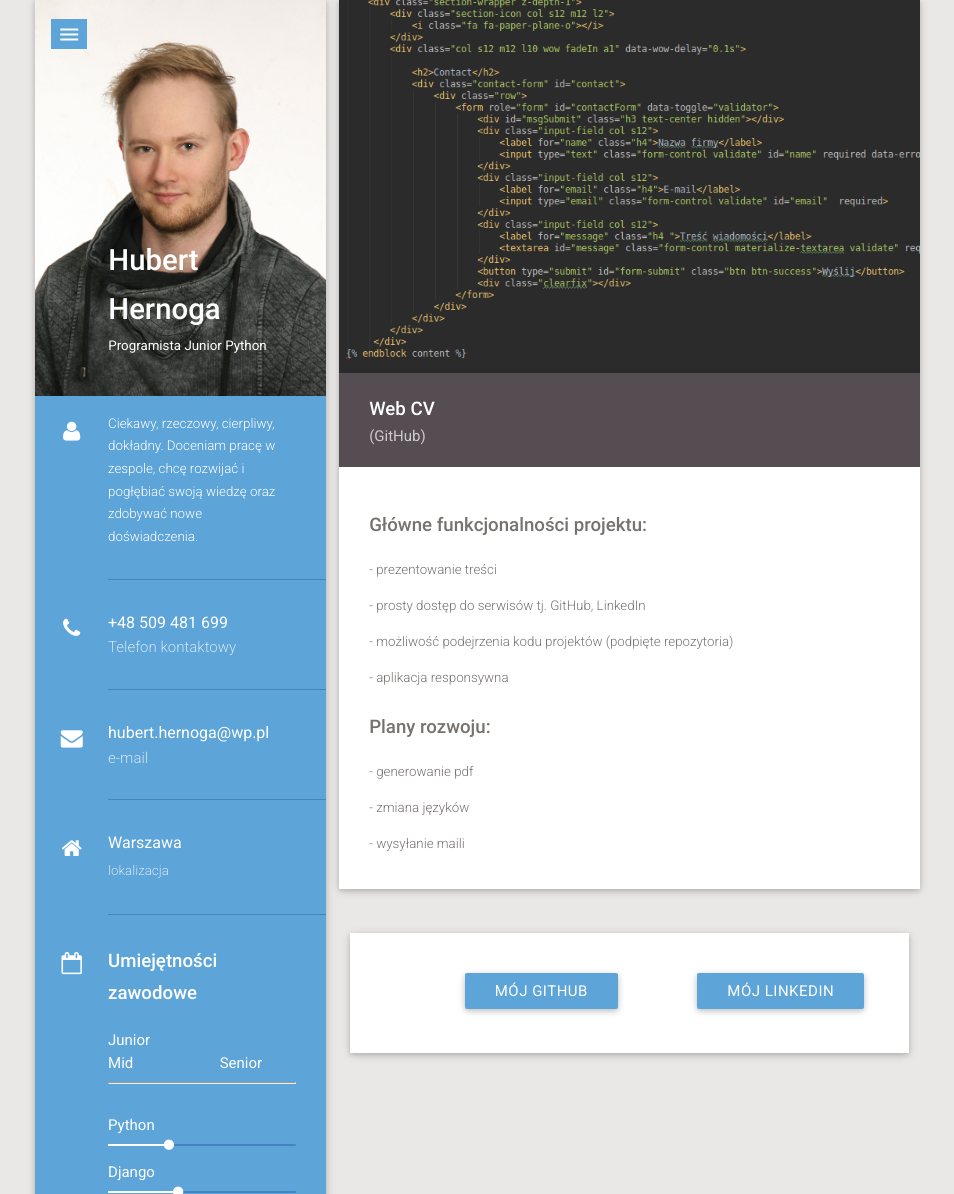
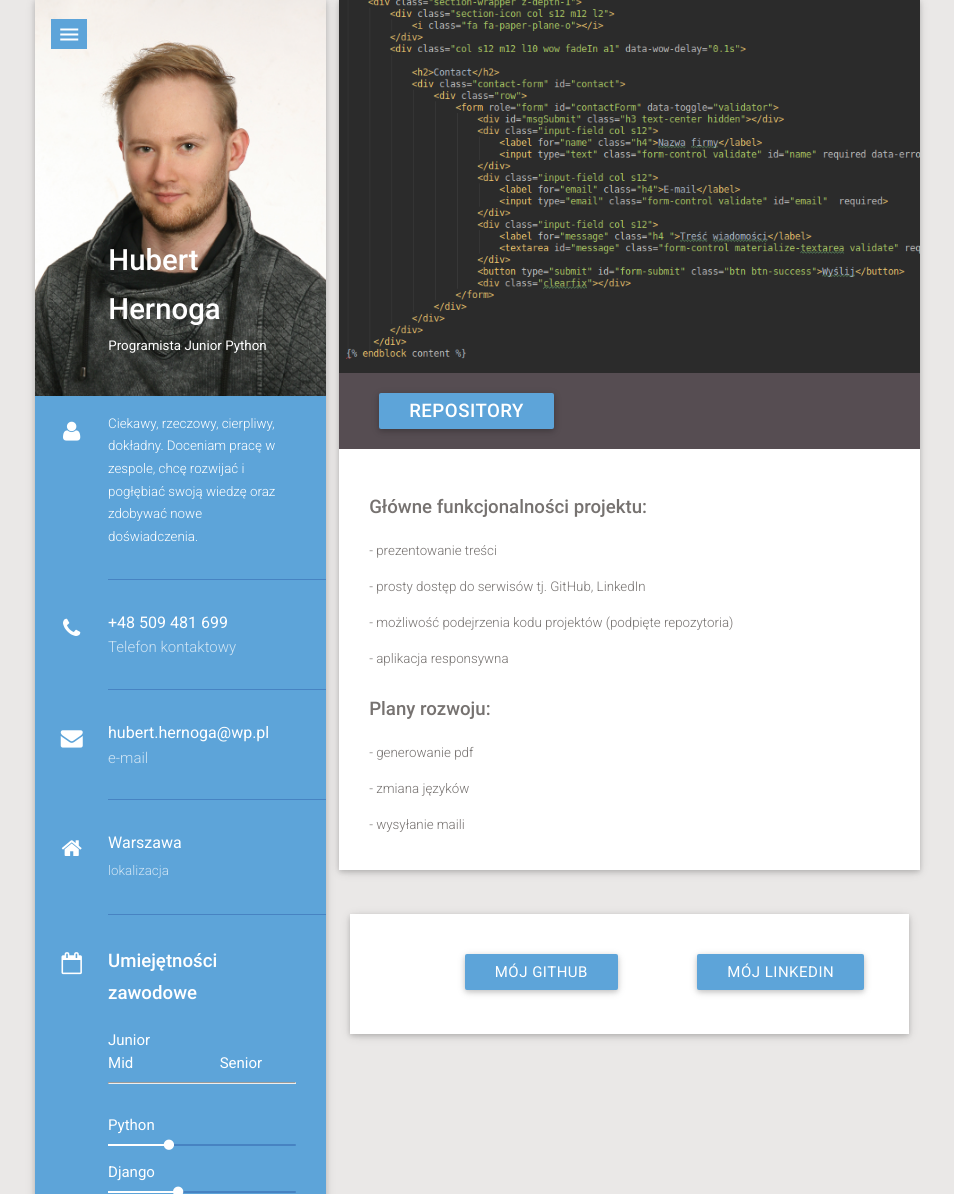
Before and after one commit to hubert-hernoga/my_web_cv, a Django app: page /project_cv/ in a window 1280 px wide. Shown: the part 25-1219 px from the top of the page, without its empty margins (168-1122 px from the left). Run offline with Django 3.2, Linux system fonts and the light colour scheme.

Commit message:
Added button to repository in projects

```diff
--- a/cv_maker/templates/multipage/project-cv.html
+++ b/cv_maker/templates/multipage/project-cv.html
@@ -12,12 +12,16 @@
                         <div class="thumbnail z-depth-1 animated">
                             <img src="{% static 'multipa/images/my_web_cv.png' %}" alt="" class="responsive-img">
                             <div class="blog-details">
-                                <div class="post-title" id="blog-post-3">
-                                    <a href="https://github.com/hubert-hernoga/my_web_cv.git" target="_blank">
-                                        <h2>Web CV</h2>
-                                        <span>(GitHub)</span>
-                                    </a>
-                                </div>
+
+                                <form action="https://github.com/hubert-hernoga/my_web_cv.git">
+                                    {% csrf_token %}
+                                        <div class="post-title" id="blog-post-3">
+                                            <button class="btn btn-info" formtarget="_blank">
+                                                <h2>repository</h2>
+                                            </button>
+                                        </div>
+                                </form>
+
                                 <div class="post-details">
 
                                     <h3>Główne funkcjonalności projektu:</h3>
```
Also changed, not shown: cv_maker/templates/multipage/project-shop.html (+10 -6 lines).
